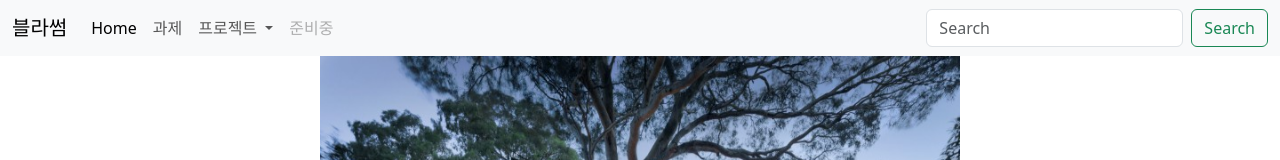
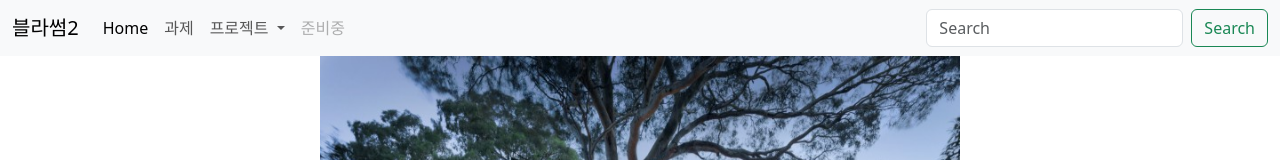
Before and after one commit to eunJJang55/bootstrap, a plain HTML site: page index.html in a window 1280 px wide. Shown: the top 160 px of the page. Drawn offline with nearby package versions, Linux system fonts and the light colour scheme.

Commit message:
로고를 블라썸2로 변경경

```diff
--- a/index.html
+++ b/index.html
@@ -13,7 +13,7 @@
     <!-- 네비게이션 -->
     <nav class="navbar navbar-expand-lg bg-body-tertiary">
         <div class="container-fluid">
-            <a class="navbar-brand" href="#">블라썸</a>
+            <a class="navbar-brand" href="#">블라썸2</a>
             <button class="navbar-toggler" type="button" data-bs-toggle="collapse"
                 data-bs-target="#navbarSupportedContent" aria-controls="navbarSupportedContent" aria-expanded="false"
                 aria-label="Toggle navigation">
```
